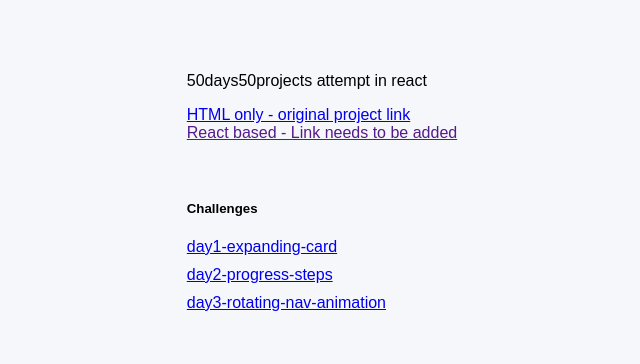
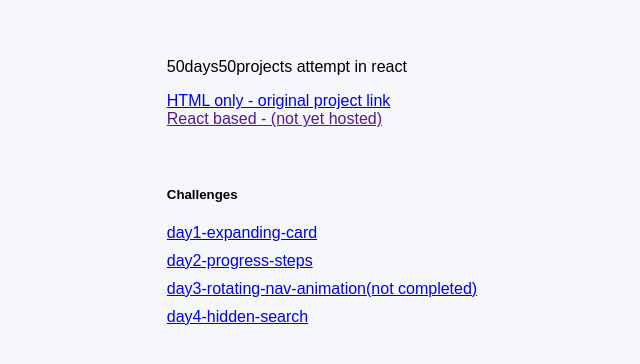
Before and after one commit to dineshKumar777/50project50days-react, a React (Vite) app: page / in a window 1280 px wide. Shown: the part 216-580 px from the top of the page, without its empty margins (318-958 px from the left). Built offline with nearby package versions, Linux system fonts and the light colour scheme; a web font is replaced by a local one.

Commit message:
reverted day 3 changes and added day4 basic setup

```diff
--- a/src/App.tsx
+++ b/src/App.tsx
@@ -9,7 +9,7 @@ function App() {
         HTML only - original project link
       </a>
       <br />
-      <a href="">React based - Link needs to be added</a>
+      <a href="">React based - (not yet hosted)</a>
       <br />
       <br />
       <br />
@@ -18,8 +18,9 @@ function App() {
         <Link to="/day1-expanding-card">day1-expanding-card</Link>
         <Link to="/day2-progress-steps">day2-progress-steps</Link>
         <Link to="/day3-rotating-nav-animation">
-          day3-rotating-nav-animation
+          day3-rotating-nav-animation(not completed)
         </Link>
+        <Link to="/day4-hidden-search">day4-hidden-search</Link>
       </div>
     </>
   );
--- a/src/main.tsx
+++ b/src/main.tsx
@@ -6,6 +6,7 @@ import Day2ProgressSteps from "./routes/day2-progress-steps.tsx";
 import Day3RotatingNavAnimation from "./routes/day3-rotating-nav-animation.tsx";
 // import "./index.css";
 import { createBrowserRouter, RouterProvider } from "react-router-dom";
+import Day4HiddenSearch from "./routes/day4-hidden-search.tsx";
 
 const router = createBrowserRouter([
   {
@@ -24,6 +25,10 @@ const router = createBrowserRouter([
     path: "/day3-rotating-nav-animation",
     element: <Day3RotatingNavAnimation />,
   },
+  {
+    path: "/day4-hidden-search",
+    element: <Day4HiddenSearch />,
+  },
 ]);
 
 ReactDOM.createRoot(document.getElementById("root")!).render(
--- a/src/routes/day3-rotating-nav-animation.tsx
+++ b/src/routes/day3-rotating-nav-animation.tsx
@@ -5,6 +5,10 @@ export default function Day3RotatingNavAnimation() {
     <div>
       <a href="/">Back to Home</a>
       <h1>Day 3: Rotating Nav Animation</h1>
+      <p>
+        Not completed. Day 3 is hard and css is not working as expected. I will
+        work on this later as I learn more about css completing other days.
+      </p>
     </div>
   );
 }
--- /dev/null
+++ b/src/routes/day4-hidden-search.tsx
@@ -0,0 +1,10 @@
+import "../css/day4.module.css";
+
+export default function Day4HiddenSearch() {
+  return (
+    <div>
+      <a href="/">Back to Home</a>
+      <h1>Day 4: Hidden search</h1>
+    </div>
+  );
+}
```
Also changed, not shown: src/css/day4.module.css (added).
